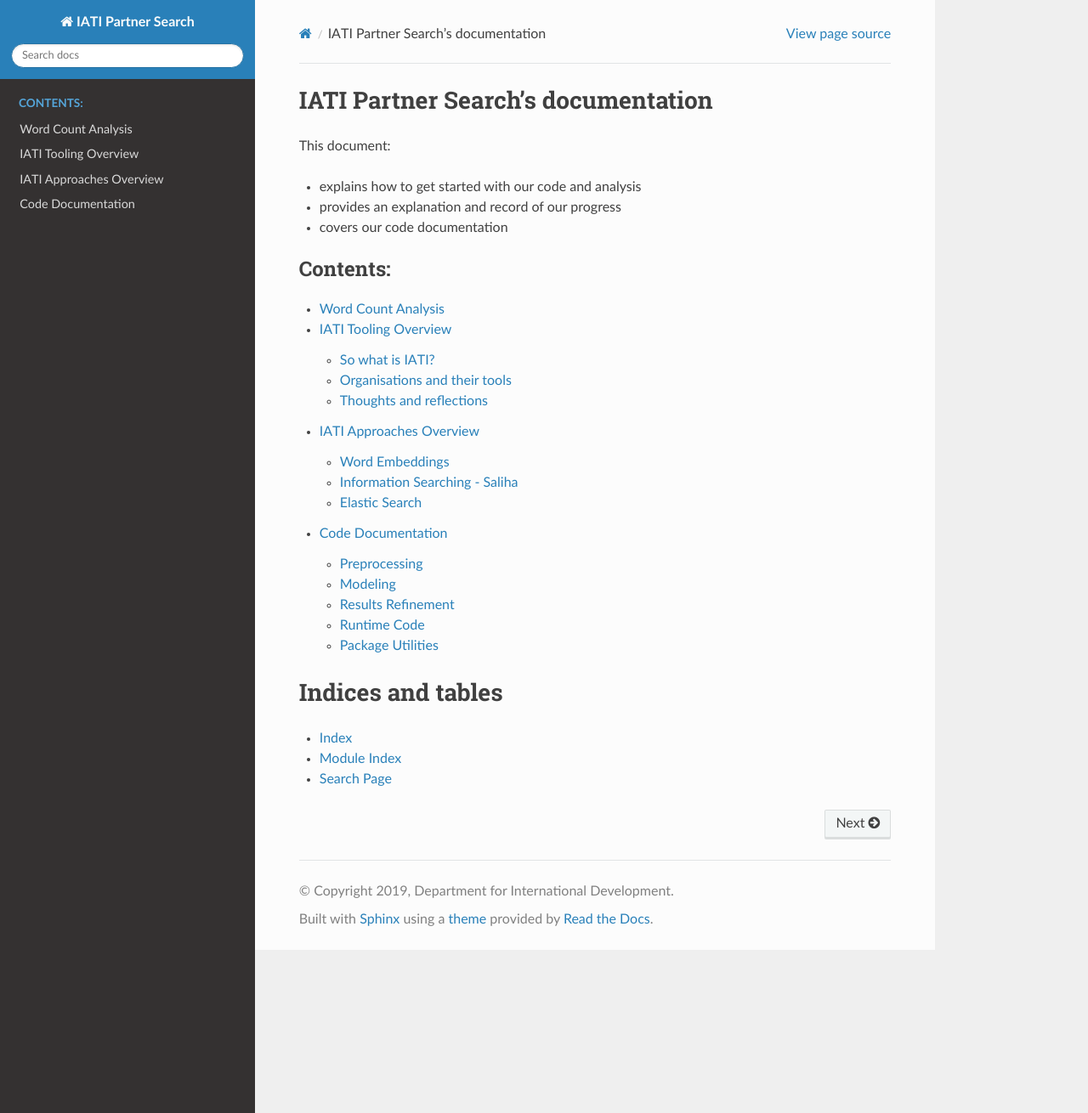
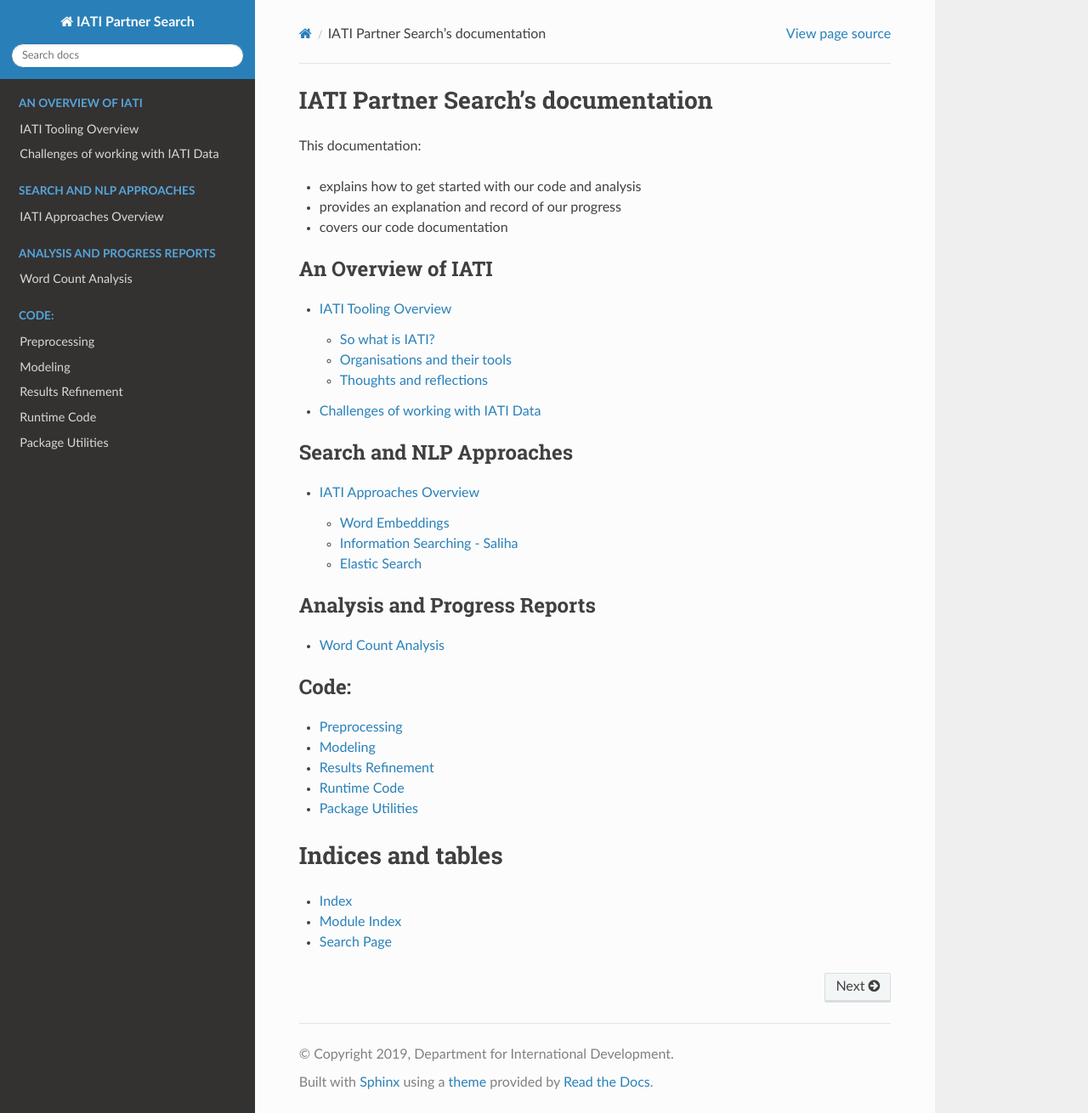
Before and after one commit to datasciencecampus/iati-partner-search, a Sphinx documentation site: the page built from docs/index.rst, in a window 1280 px wide and 1310 px high. Shown: the whole window at 85% size. Built offline with Sphinx 7.4.7 and the Read the Docs theme 2.0.0, drawn with Linux system fonts in a browser that asks for light colours; pages that are not in the unit, such as notebooks, are missing from menus.

Commit message:
refactor doc structure
- more intelligent grouping of documents
- move everything down a 'level' so that sphinx does not group everything under "content"

```diff
--- /dev/null
+++ b/docs/challenges.md
@@ -0,0 +1 @@
+# Challenges of working with IATI Data
--- a/docs/code_documentation.rst
+++ b/docs/code_documentation.rst
@@ -1,6 +1,3 @@
-Code Documentation
-==================
-
 Preprocessing
 -------------
 .. automodule:: ips_python.preprocessing
--- a/docs/index.rst
+++ b/docs/index.rst
@@ -6,7 +6,7 @@
 IATI Partner Search's documentation
 ===================================
 
-This document:
+This documentation:
 
 - explains how to get started with our code and analysis
 - provides an explanation and record of our progress
@@ -14,12 +14,32 @@ This document:
 
 .. toctree::
    :maxdepth: 2
-   :caption: Contents:
+   :caption: Introduction:
 
    readme
+
+.. toctree::
+   :maxdepth: 2
+   :caption: An Overview of IATI
+
+   overview
+   challenges
+
+.. toctree::
+   :maxdepth: 2
+   :caption: Search and NLP Approaches
+
+   IATI_methods
+
+.. toctree::
+   :maxdepth: 2
+   :caption: Analysis and Progress Reports
+
    count_words
-   overview
-   IATI_methods
+
+.. toctree::
+   :maxdepth: 2
+   :caption: Code:
 
    code_documentation
 
```
